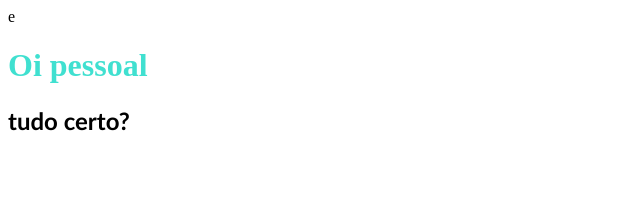
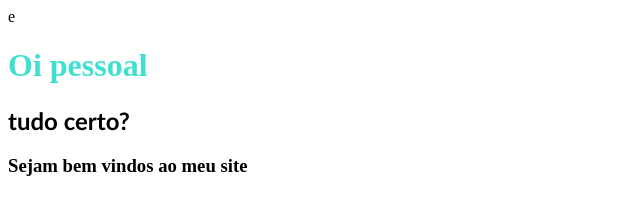
Before and after one commit to helenalves/tarefa, a plain HTML site: page index.html in a window 1280 px wide. Shown: the whole page, without its empty margins (0-640 px from the left). Drawn offline with Linux system fonts and the light colour scheme.

Commit message:
quarta versao

```diff
--- a/index.html
+++ b/index.html
@@ -6,6 +6,6 @@
 <body>
 <h1 style="color: turquoise">Oi pessoal </h1>
 <h2 style="font-family: calibri">tudo certo?</h2>
-<h3></h3>
+<h3>Sejam bem vindos ao meu site</h3>
 </body>
 </html>
```
